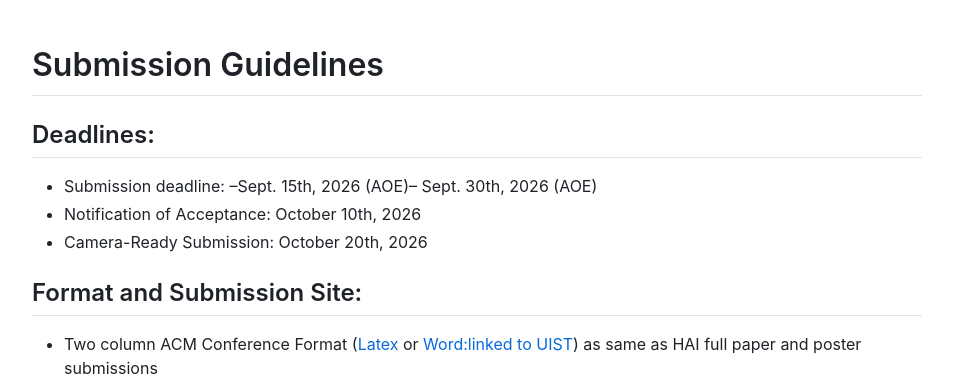
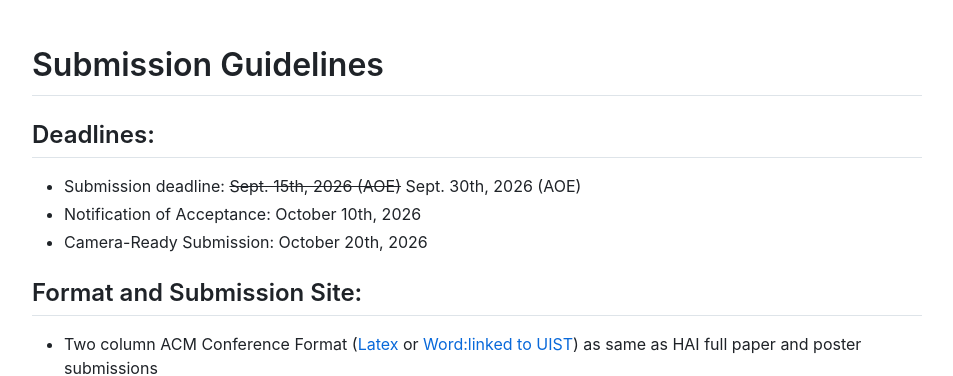
Before and after one commit to virtualcom-designlab/TBSA2026, a Jekyll site: the page built from submission.md, in a window 1280 px wide. Shown: the top 376 px of the page, without its empty margins (163-1116 px from the left). Built offline with Jekyll 4.4.1, drawn with Linux system fonts in a browser that asks for light colours; our own code applies the rules of GitHub Pages for plain Markdown files.

```diff
--- a/submission.md
+++ b/submission.md
@@ -2,7 +2,7 @@
 
 
 ## Deadlines:
-- Submission deadline: --Sept. 15th, 2026 (AOE)-- Sept. 30th, 2026 (AOE)
+- Submission deadline: ~~Sept. 15th, 2026 (AOE)~~ Sept. 30th, 2026 (AOE)
 - Notification of Acceptance: October 10th, 2026
 - Camera-Ready Submission: October 20th, 2026
 
```
